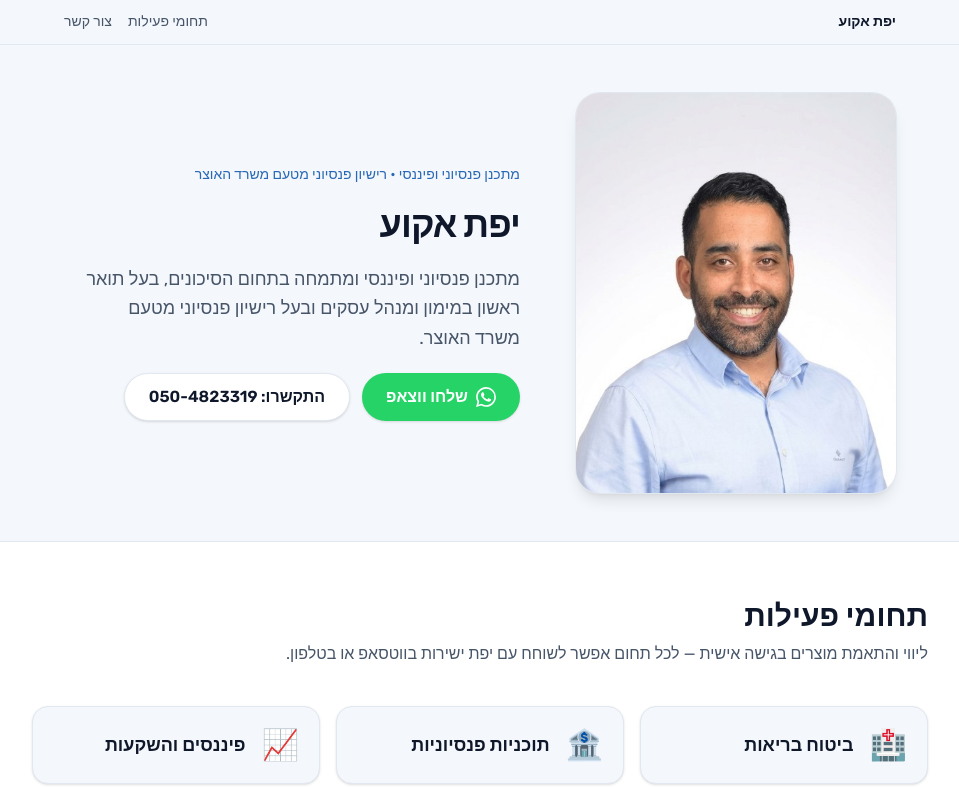
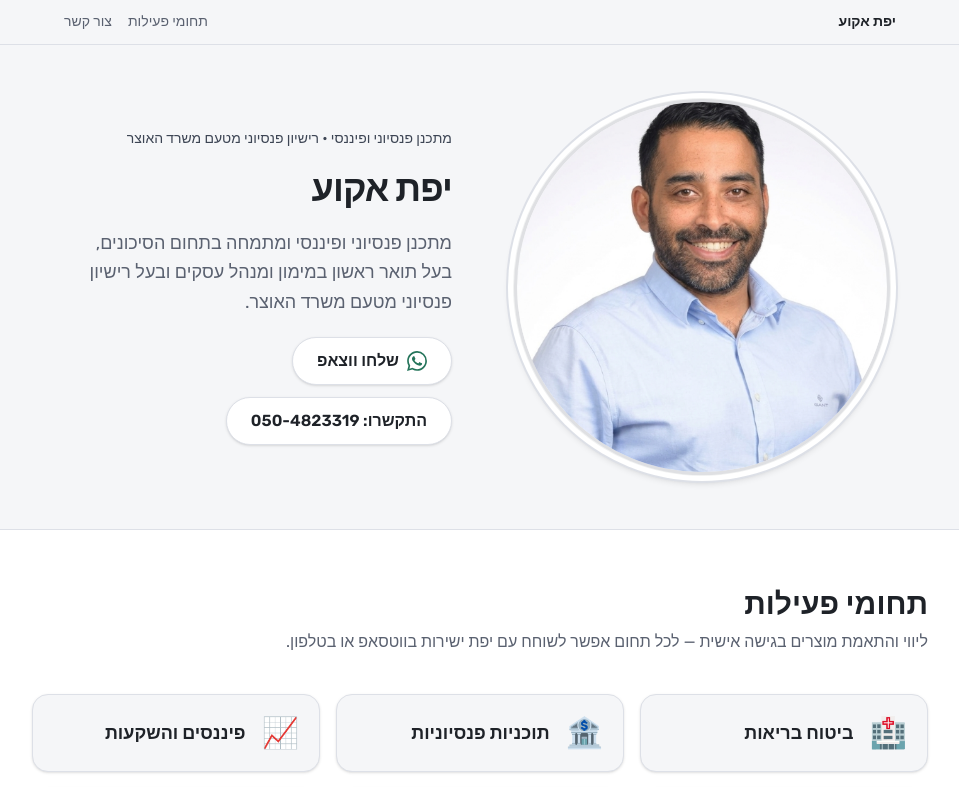
Before and after one commit to 1galaqua/yefet-aqua, a Next.js app: page / in a window 1280 px wide. Shown: the top 787 px of the page, without its empty margins (160-1119 px from the left). Built offline with nearby package versions, Linux system fonts and the light colour scheme; no server answers.

Commit message:
update image & change design

```diff
--- a/src/app/globals.css
+++ b/src/app/globals.css
@@ -1,14 +1,14 @@
 @import "tailwindcss";
 
 :root {
-  --background: #f4f7fb;
-  --foreground: #0f172a;
-  --brand: #2868b5;
-  --brand-hover: #1f5494;
-  --brand-foreground: #ffffff;
-  --muted: #475569;
+  --background: #f5f6f8;
+  --foreground: #1e2228;
+  --brand: #3d4554;
+  --brand-hover: #2c323e;
+  --brand-foreground: #fafafb;
+  --muted: #5a6170;
   --surface: #ffffff;
-  --border-soft: #e2e8f0;
+  --border-soft: #dde0e7;
 }
 
 @theme inline {
--- a/src/app/layout.tsx
+++ b/src/app/layout.tsx
@@ -76,7 +76,7 @@ export const viewport: Viewport = {
   width: "device-width",
   initialScale: 1,
   viewportFit: "cover",
-  themeColor: "#2868b5",
+  themeColor: "#3d4554",
 };
 
 export default function RootLayout({
--- a/src/app/page.tsx
+++ b/src/app/page.tsx
@@ -37,6 +37,10 @@ function WhatsAppIcon({ className }: { className?: string }) {
 
 const focusRingClass =
   "focus-visible:outline-none focus-visible:ring-2 focus-visible:ring-brand focus-visible:ring-offset-2 focus-visible:ring-offset-background";
+
+/** כפתור ווטסאפ מעוצב בשפה נייטרלית (אין רקע ירוק בהיר); האייקון נשמר כהבחנה עדינה. */
+const whatsappButtonClass =
+  `inline-flex h-12 min-h-12 items-center justify-center gap-2 rounded-full border border-border-soft bg-surface px-6 text-base font-semibold text-foreground shadow-sm transition-colors hover:border-muted hover:bg-background touch-manipulation ${focusRingClass}`;
 
 export default function Home() {
   const site = getSiteOrigin();
@@ -108,15 +112,17 @@ export default function Home() {
           className="mx-auto flex w-full max-w-4xl flex-col gap-10 px-4 py-12 max-[420px]:px-3 sm:flex-row sm:items-center sm:gap-14 sm:px-8"
           aria-labelledby="hero-heading"
         >
-          <div className="relative mx-auto aspect-[4/5] w-full max-w-[min(100%,380px)] overflow-hidden rounded-3xl shadow-lg ring-1 ring-border-soft sm:mx-0 sm:max-w-[320px] sm:flex-shrink-0">
+          <div className="relative mx-auto h-[280px] w-[280px] max-w-[min(100vw-2rem,280px)] shrink-0 rounded-full bg-surface p-1.5 shadow-md ring-2 ring-border-soft sm:mx-0 sm:max-w-none sm:h-[296px] sm:w-[296px] md:h-[352px] md:w-[352px] lg:h-[388px] lg:w-[388px]">
+            <div className="relative h-full w-full overflow-hidden rounded-full border-[3px] border-foreground/[0.1] bg-background ring-1 ring-foreground/[0.06]">
               <Image
                 src="/images/yefet-akua.png"
                 alt="יפת אקוע, סוכן ביטוח, מתכנן פנסיוני ופיננסי, תמונה מקצועית"
                 fill
-              className="object-cover object-[center_top]"
+                className="object-cover object-[35%_35%]"
                 priority
-              sizes="(max-width: 640px) 100vw, 320px"
+                sizes="(max-width: 767px) 304px, 420px"
               />
+            </div>
           </div>
           <div className="flex flex-col gap-5 text-center sm:grow sm:text-start">
             <p className="text-sm font-medium text-brand">
@@ -137,9 +143,9 @@ export default function Home() {
                 href={CONTACT.whatsappHref}
                 target="_blank"
                 rel="noopener noreferrer"
-                className={`inline-flex h-12 min-h-12 items-center justify-center gap-2 rounded-full bg-[#25D366] px-6 text-base font-semibold text-white shadow-sm transition-colors hover:bg-[#1ebe57] touch-manipulation focus-visible:outline-none focus-visible:ring-2 focus-visible:ring-[#25D366] focus-visible:ring-offset-2 focus-visible:ring-offset-background`}
+                className={whatsappButtonClass}
               >
-                <WhatsAppIcon className="h-5 w-5 shrink-0" />
+                <WhatsAppIcon className="h-5 w-5 shrink-0 text-[#24745a]" />
                 שלחו ווצאפ
               </a>
               <a
@@ -241,9 +247,9 @@ export default function Home() {
                 href={CONTACT.whatsappHref}
                 target="_blank"
                 rel="noopener noreferrer"
-                className={`inline-flex h-12 min-h-12 items-center justify-center gap-2 rounded-full bg-[#25D366] px-6 text-base font-semibold text-white shadow-sm transition-colors hover:bg-[#1ebe57] touch-manipulation focus-visible:outline-none focus-visible:ring-2 focus-visible:ring-[#25D366] focus-visible:ring-offset-2 focus-visible:ring-offset-background`}
+                className={whatsappButtonClass}
               >
-                <WhatsAppIcon className="h-5 w-5 shrink-0" />
+                <WhatsAppIcon className="h-5 w-5 shrink-0 text-[#24745a]" />
                 שליחת הודעה בווצאפ
               </a>
             <a
```
Also changed, not shown: public/images/yefet-akua.png. Lines whose indentation alone changed are shown as unchanged.
